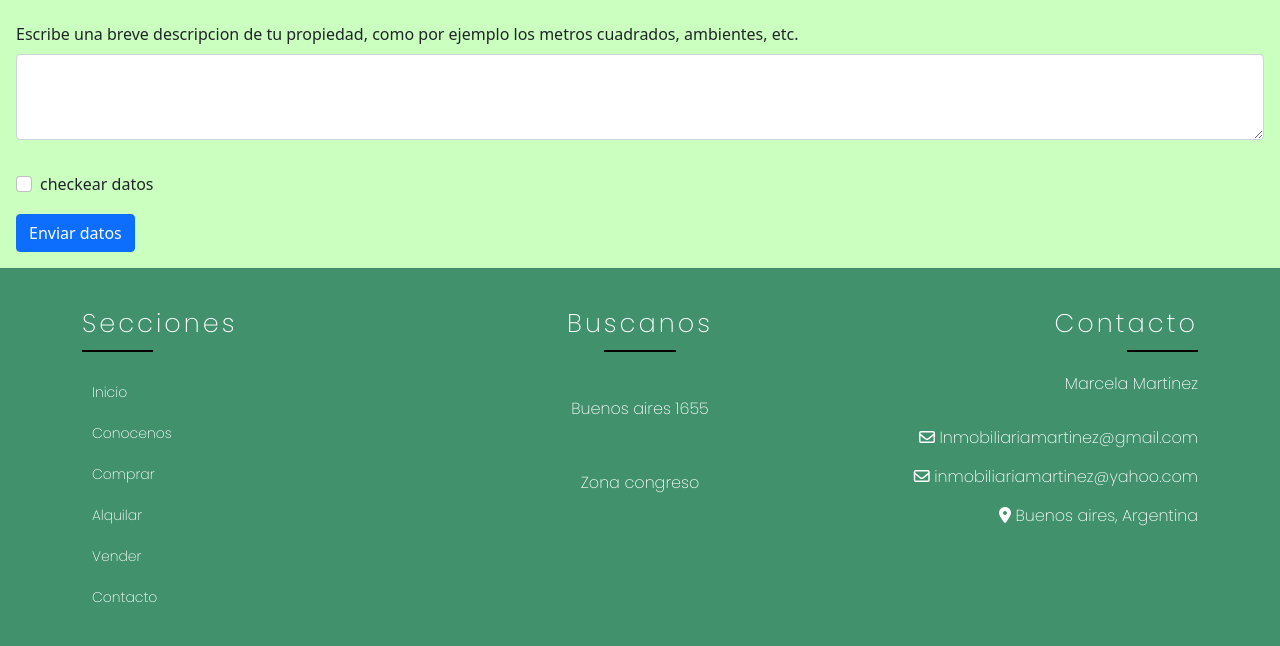
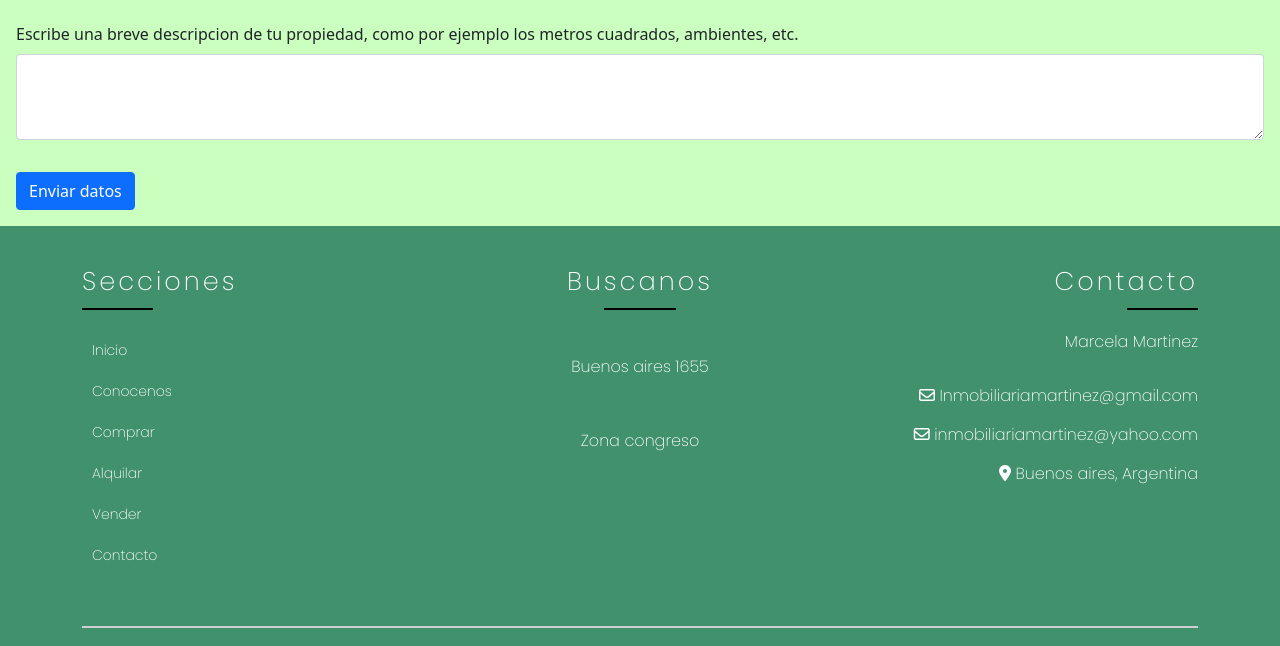
Before and after one commit to metallicamdq/Inmobiliaria--Julian-schreiber, a website: page Pages/vender.html in a window 1280 px wide. Shown: the part 833-1479 px from the top of the page. Drawn offline with nearby package versions, Linux system fonts and the light colour scheme.

Commit message:
cambios globales

```diff
--- a/Pages/vender.html
+++ b/Pages/vender.html
@@ -99,14 +99,6 @@
                 <textarea class="form-control" id="exampleFormControlTextarea1" rows="3"></textarea>
             </div>
             <div class="col-12">
-                <div class="form-check">
-                    <input class="form-check-input" type="checkbox" id="gridCheck">
-                    <label class="form-check-label" for="gridCheck">
-                        checkear datos
-                    </label>
-                </div>
-            </div>
-            <div class="col-12">
                 <button type="submit" class="btn btn-primary">Enviar datos</button>
             </div>
         </form>
--- a/package.json
+++ b/package.json
@@ -12,7 +12,7 @@
     "type": "git",
     "url": "git+https://github.com/metallicamdq/github-de-prueba.git"
   },
-  "author": "",
+  "author": "Julian Schreiber",
   "license": "ISC",
   "bugs": {
     "url": "https://github.com/metallicamdq/github-de-prueba/issues"
```
